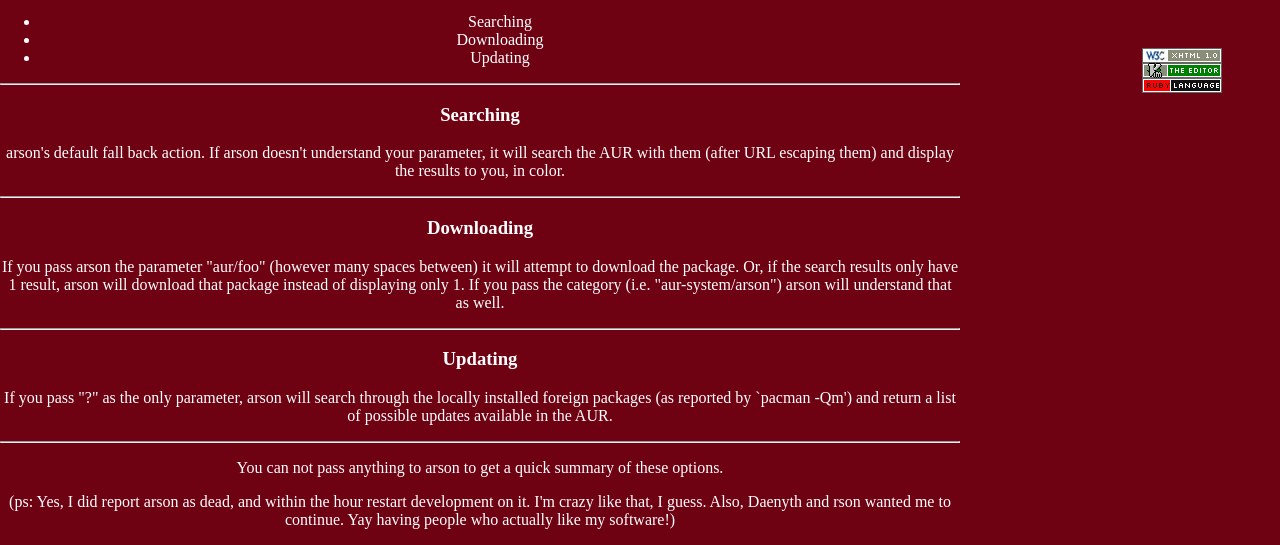
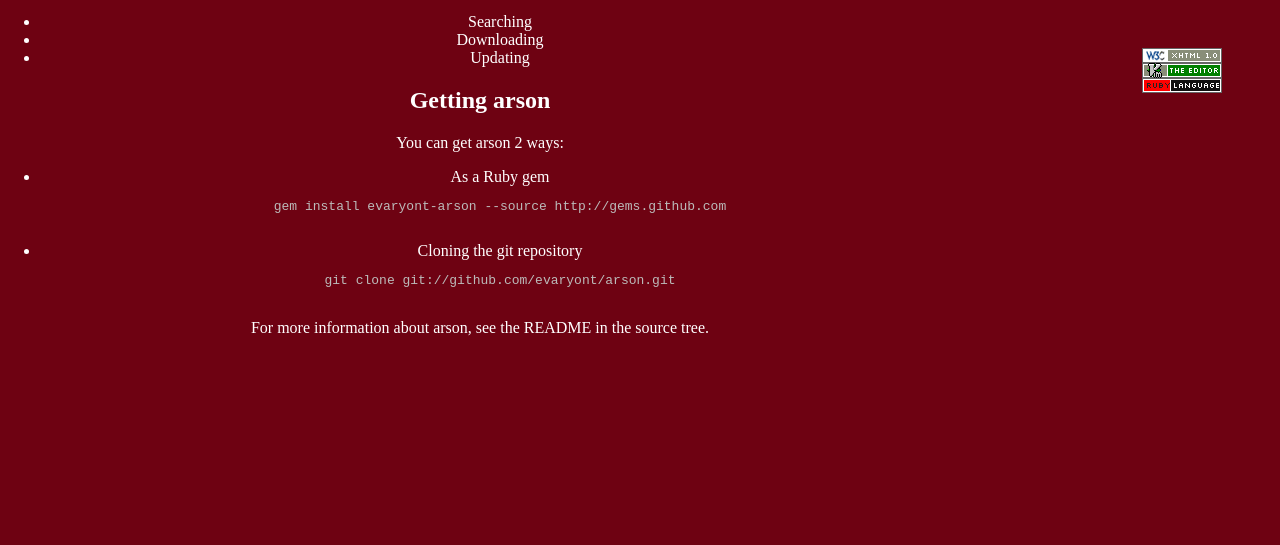
Before and after one commit to nogweii/arson, a plain HTML site: page index.html in a window 1280 px wide. Shown: the part 322-867 px from the top of the page. After the commit the page ends 800 px from the top, so only its background shows below. Drawn offline with Linux system fonts and the light colour scheme.

Commit message:
Reference the README, simplifying whats actually included in the page.

```diff
--- a/index.html
+++ b/index.html
@@ -50,39 +50,24 @@
 <li>Updating</li>
 </ul>
 
+<h2>Getting arson</h2>
 
-<hr />
+<p>You can get arson 2 ways:</p>
 
-<h3>Searching</h3>
+<ul>
+	<li>As a Ruby gem
 
-<p>arson's default fall back action. If arson doesn't understand your parameter,
-it will search the AUR with them (after URL escaping them) and display the
-results to you, in color.</p>
+	<pre><code>gem install evaryont-arson --source http://gems.github.com
+	</code></pre></li>
+	<li>Cloning the git repository
 
-<hr />
+	<pre><code>git clone git://github.com/evaryont/arson.git
 
-<h3>Downloading</h3>
+</code></pre></li>
+	</ul>
 
-<p>If you pass arson the parameter "aur/foo" (however many spaces between) it will
-attempt to download the package. Or, if the search results only have 1 result,
-arson will download that package instead of displaying only 1. If you pass the
-category (i.e. "aur-system/arson") arson will understand that as well.</p>
+For more information about arson, see the README in the source tree.
 
-<hr />
-
-<h3>Updating</h3>
-
-<p>If you pass "?" as the only parameter, arson will search through the locally
-installed foreign packages (as reported by `pacman -Qm') and return a list
-of possible updates available in the AUR.</p>
-
-<hr />
-
-<p>You can not pass anything to arson to get a quick summary of these options.</p>
-
-<p>(ps: Yes, I did report arson as dead, and within the hour restart development
-on it. I'm crazy like that, I guess. Also, Daenyth and rson wanted me to
-continue. Yay having people who actually like my software!)</p>
 </div>
 
 <div id="right">
```
